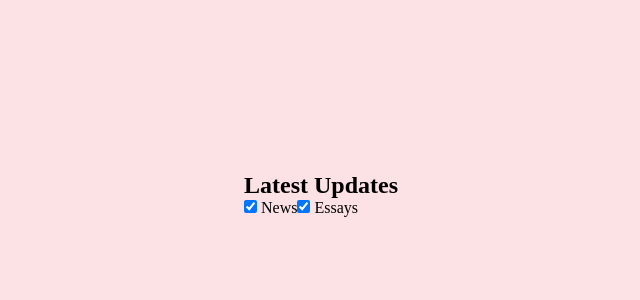
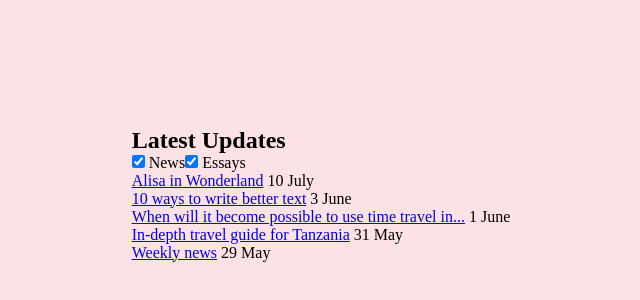
Before and after one commit to AlisaBilous/code-red-test-task, a Vue app: page / in a window 1280 px wide. Shown: the part 206-506 px from the top of the page, without its empty margins (319-959 px from the left). Built offline with nearby package versions, Linux system fonts and the light colour scheme.

Commit message:
Added logic for showing articles

```diff
--- a/src/App.vue
+++ b/src/App.vue
@@ -9,10 +9,35 @@ import moment from 'moment'
       }
     },
 
+    computed: {
+      filterArticles() {
+        if (this.category.includes('essay') && this.category.includes('news')) {
+          return this.result;
+        } else if (this.category.includes('news')) {
+          return this.filterArticlesByCategory('news');
+        } else if (this.category.includes('essay')) {
+          return this.filterArticlesByCategory('essay');
+        }
+        return [];
+      }
+    },
+
     methods: {
       getArticles() {
         let filterArticlesByPublishDate = this.state.filter(item => moment(item.publishDate).isBefore(moment().subtract(7, 'days')))
         return filterArticlesByPublishDate.sort((item1, item2) => moment(item2.publishDate) - moment(item1.publishDate))
+      },
+
+      formatDate(date) {
+        return moment(date).format('D MMMM')
+      },
+
+      truncateTitle(title) {
+        return title.length > 50 ? title.substring(0, 50) + '...' : title
+      },
+
+      filterArticlesByCategory(category) {
+        return this.result.filter(item => item.category === category)
       }
     }
   }
@@ -27,6 +52,14 @@ import moment from 'moment'
           <label class="articles_category"><input type="checkbox" v-model="category" value="news"/> News</label>
           <label class="articles_category"><input type="checkbox" v-model="category" value="essay"/> Essays</label>
         </div>
+        <div class="articles_content">
+          <div v-if="filterArticles.length > 0">
+            <div class="articles_list" v-for="item in filterArticles.slice(0, 5)">
+              <a class="articles_title" :href="item.url">{{ truncateTitle(item.title) }}</a>
+              {{ formatDate(item.publishDate) }}
+            </div>
+          </div>
+        </div>
       </div>
     </div>
   </div>
```
